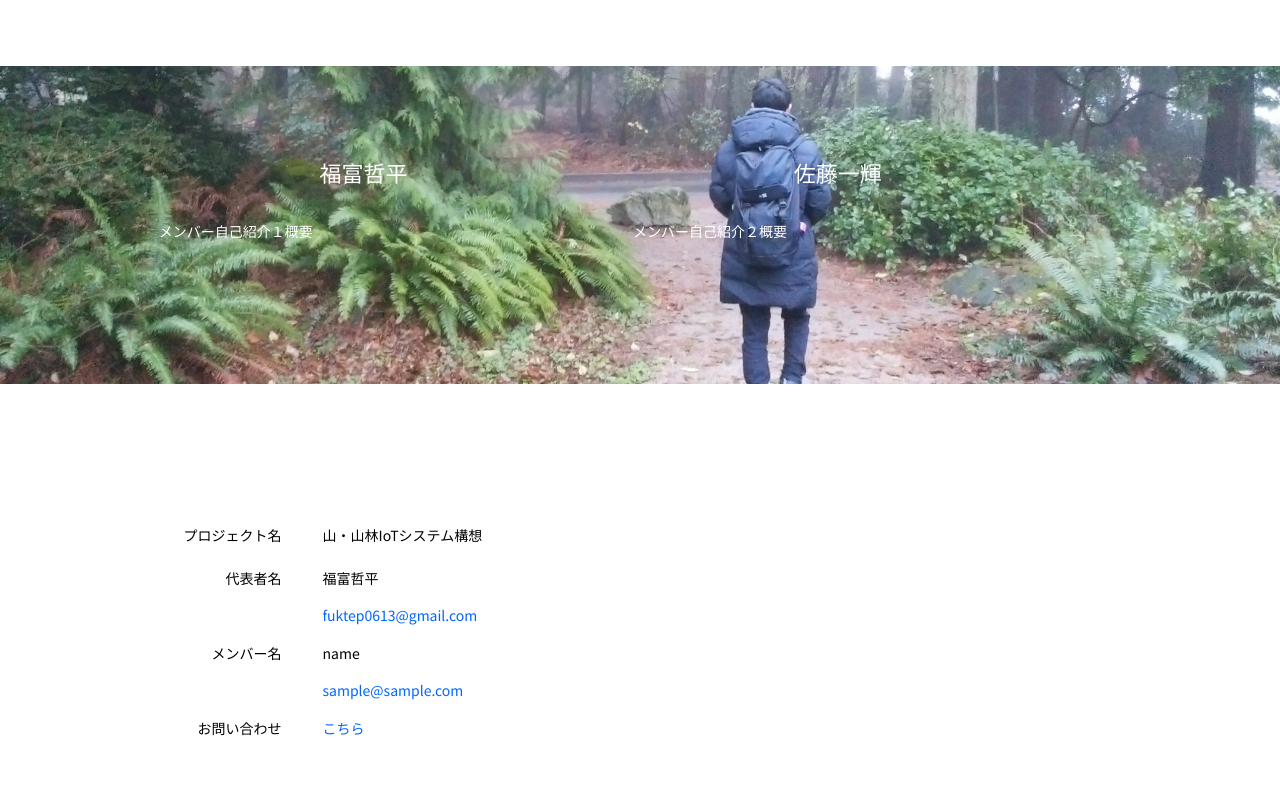
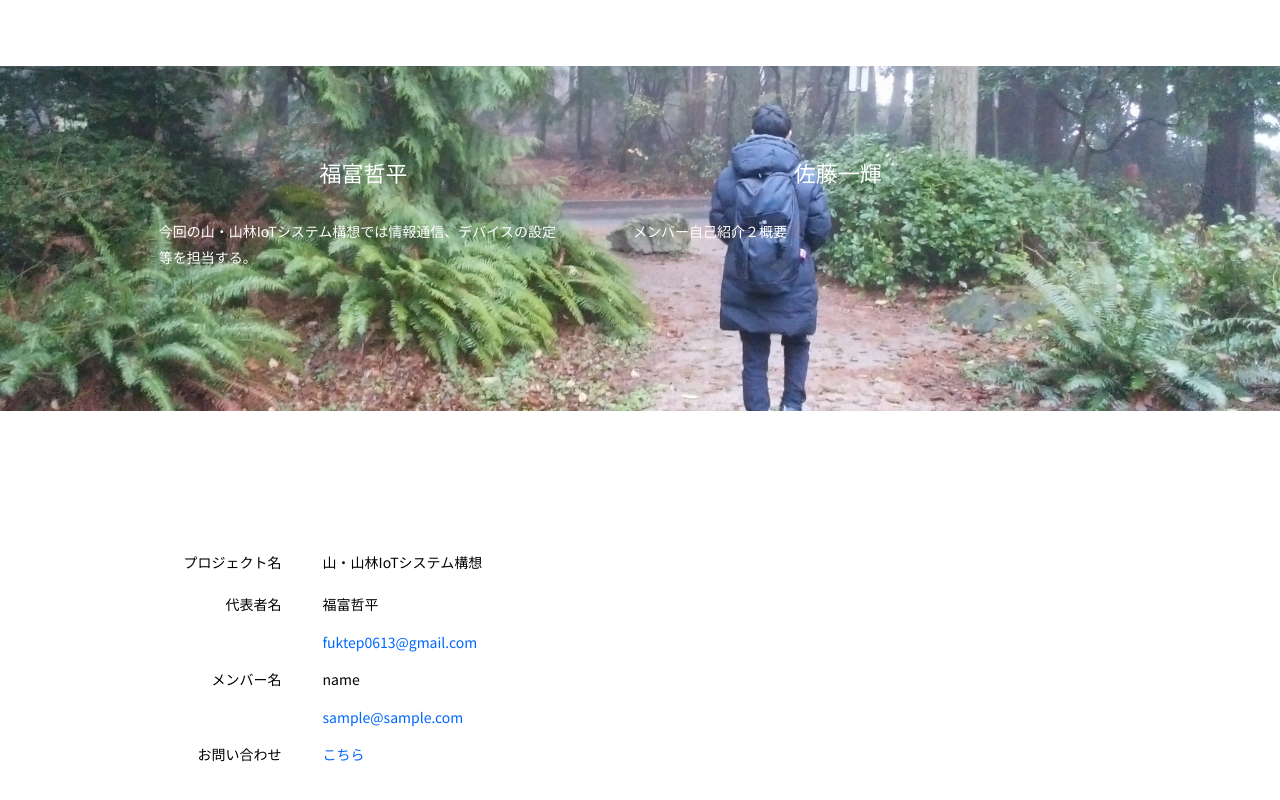
Before and after one commit to Fu-Te/mori_os_website2, a plain HTML site: page index.html in a window 1280 px wide. Shown: the part 2548-3348 px from the top of the page. Drawn offline with nearby package versions, Linux system fonts and the light colour scheme.

Commit message:
Update index.html

```diff
--- a/index.html
+++ b/index.html
@@ -101,7 +101,7 @@
             <ul class="col2">
                 <li>
                     <h2>福富哲平</h2>
-                    <p>メンバー自己紹介１概要</p>
+                    <p>今回の山・山林IoTシステム構想では情報通信、デバイスの設定等を担当する。</p>
                 </li>
                 <li>
                     <h2>佐藤一輝</h2>
```
